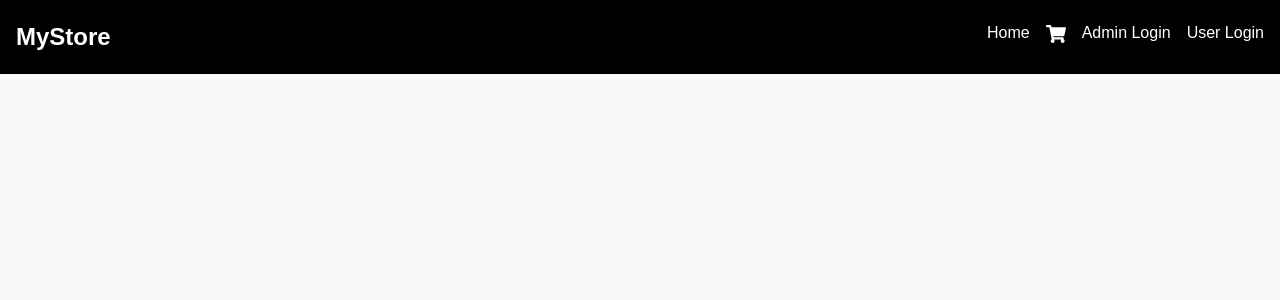
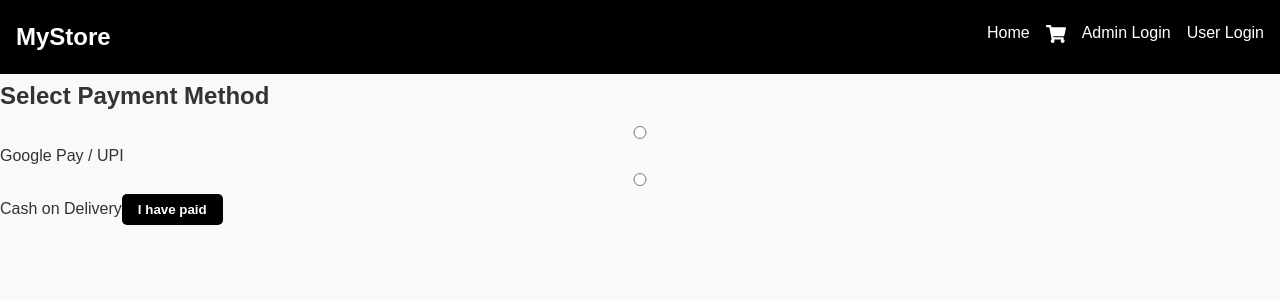
Before and after one commit to niteeen22/1ecommerce-frontend-2ecommerce-backend, a React app: page /payment in a window 1280 px wide. Shown: the top 300 px of the page. Built offline with nearby package versions, Linux system fonts and the light colour scheme; the HTML template or start-up script is replaced by a standard one.

Commit message:
Updated Payment page with cart check and dynamic QR

```diff
--- a/src/App.jsx
+++ b/src/App.jsx
@@ -15,7 +15,9 @@ import Signup from "./pages/Signup";
 import ForgotPassword from "./pages/ForgotPassword";
 import ResetPassword from "./pages/ResetPassword";
 import MyOrders from "./pages/MyOrders";
-import Checkout from "./pages/Checkout"
+import Checkout from "./pages/Checkout";
+import Payment from "./pages/Payment";
+import PaymentSuccess from "./pages/PaymentSuccess";
 // Admin
 import AdminLogin from "./admin/AdminLogin";
 import AdminDashboard from "./admin/Dashboard";
@@ -55,6 +57,9 @@ function App() {
         <Route path="/reset-password" element={<ResetPassword />} />
         <Route path="/my-orders" element={<MyOrders />} />
         <Route path="/checkout" element={<Checkout />} />
+        <Route path="/payment" element={<Payment />} />
+        <Route path="/payment-success" element={<PaymentSuccess />} />
+
 
 
         {/* Admin Routes */}
--- a/src/pages/Cart.jsx
+++ b/src/pages/Cart.jsx
@@ -43,7 +43,7 @@ const removeItem=(index)=>{
 
           <div>
             <h3>{i.name}</h3>
-            <p>₹{i.price}</p>
+            <p>${i.price}</p>
 
             <div className="qty-box">
               <button onClick={() => updateQty(idx, "dec")}>–</button>
--- a/src/pages/Checkout.jsx
+++ b/src/pages/Checkout.jsx
@@ -51,6 +51,10 @@ const Checkout = () => {
       <p>Total Amount: ₹{total}</p>
 
       <button onClick={placeOrder}>Confirm Order</button>
+      <button onClick={() => navigate("/payment", { state: { address } })} style={{margin:"10px"}}>
+  Proceed to Payment
+</button>
+
     </div>
   );
 };
--- /dev/null
+++ b/src/pages/Payment.jsx
@@ -0,0 +1,88 @@
+import { useLocation, useNavigate } from "react-router-dom";
+import { useContext, useState } from "react";
+import { CartContext } from "../context/CartContext";
+
+const Payment = () => {
+  const navigate = useNavigate();
+  const { state } = useLocation();
+  const { cart, total } = useContext(CartContext);
+  const [paymentMethod, setPaymentMethod] = useState("upi");
+
+  const handlePayment = () => {
+    // Check if cart is empty
+    if (!cart || cart.length === 0) {
+      alert("Your cart is empty! Add items before placing an order.");
+      return;
+    }
+
+    if (!paymentMethod) {
+      alert("Please select a payment method");
+      return;
+    }
+
+    if (paymentMethod === "gpay") {
+      alert("Scan the QR code to complete payment");
+      return;
+    }
+
+    // Proceed to success page
+    navigate("/payment-success", {
+      state: {
+        address: state.address,
+        items: cart,
+        totalAmount: total,
+        paymentMethod,
+      },
+    });
+  };
+
+  return (
+    <div className="payment-page">
+      <h2>Select Payment Method</h2>
+
+      <div className="payment-box">
+        <label>
+          <input
+            type="radio"
+            name="payment"
+            value="gpay"
+            checked={paymentMethod === "gpay"}
+            onChange={() => setPaymentMethod("gpay")}
+          />
+          Google Pay / UPI
+        </label>
+
+        <label>
+          <input
+            type="radio"
+            name="payment"
+            value="cod"
+            checked={paymentMethod === "cod"}
+            onChange={() => setPaymentMethod("cod")}
+          />
+          Cash on Delivery
+        </label>
+
+        {paymentMethod === "gpay" && cart.length > 0 && (
+          <div className="qr-code">
+            <p>Scan this QR code to pay ₹{total}</p>
+            <img
+              src={`https://api.qrserver.com/v1/create-qr-code/?size=150x150&data=upi://pay?pa=example@upi&pn=Merchant&am=${total}`}
+              alt="UPI QR Code"
+            />
+          </div>
+        )}
+
+        <button
+          className="pay-btn"
+          onClick={handlePayment}
+          disabled={cart.length === 0}
+        >
+          {paymentMethod === "cod" ? `Pay $${total}` : "I have paid"}
+        </button>
+      </div>
+    </div>
+  );
+};
+
+export default Payment;
--- /dev/null
+++ b/src/pages/PaymentSuccess.jsx
@@ -0,0 +1,44 @@
+import { useLocation, useNavigate } from "react-router-dom";
+import axios from "axios";
+import { useContext, useEffect } from "react";
+import { CartContext } from "../context/CartContext";
+
+const PaymentSuccess = () => {
+  const { state } = useLocation();
+  const navigate = useNavigate();
+  const { updateCart } = useContext(CartContext);
+
+  useEffect(() => {
+    saveOrder();
+  }, []);
+
+  const saveOrder = async () => {
+    const token = localStorage.getItem("token");
+
+    const orderData = {
+      items: state.items,
+      totalAmount: state.totalAmount,
+      address: state.address,
+    };
+
+    await axios.post("http://localhost:5000/api/orders/place", orderData, {
+      headers: { Authorization: "Bearer " + token },
+    });
+
+    updateCart([]);
+    localStorage.removeItem("cart");
+  };
+
+  return (
+    <div className="success-page">
+      <h2>Payment Successful</h2>
+      <p>Your order has been placed!</p>
+
+      <button onClick={() => navigate("/my-orders")}>
+        View My Orders
+      </button>
+    </div>
+  );
+};
+
+export default PaymentSuccess;
```
